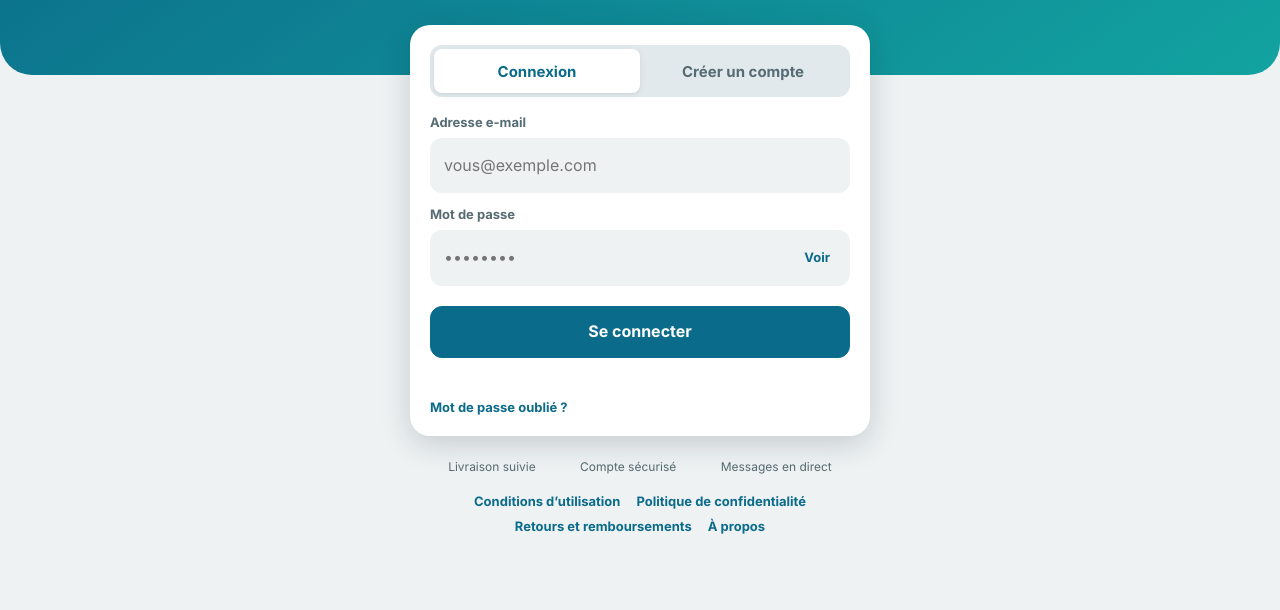
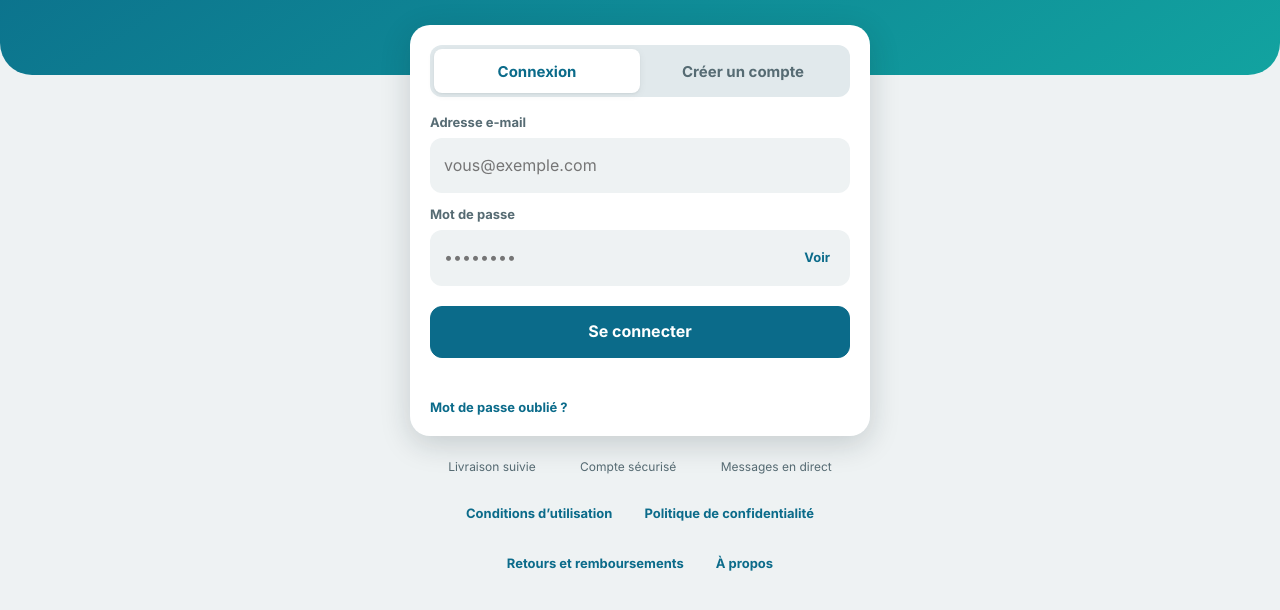
Before and after one commit to plamediwonder-create/marche-express, a plain HTML site: page index.html in a window 1280 px wide. Shown: the part 184-794 px from the top of the page. Drawn offline with nearby package versions, Linux system fonts and the light colour scheme.

Commit message:
Add files via upload

```diff
--- a/app.css
+++ b/app.css
@@ -514,3 +514,6 @@ html[data-splash] #splash.is-hiding{opacity:0;transition:opacity 250ms var(--eas
 
 /* Aucun défilement horizontal de la page (les animations de glissement ne doivent jamais l'élargir) */
 html,body{overflow-x:clip}
+
+/* Liens d'information de l'écran de connexion : zone de toucher d'au moins 44 px, pour ne pas ouvrir le lien voisin */
+.legal-links a{display:inline-flex;align-items:center;min-height:44px;padding:0 var(--space-2)}
```
